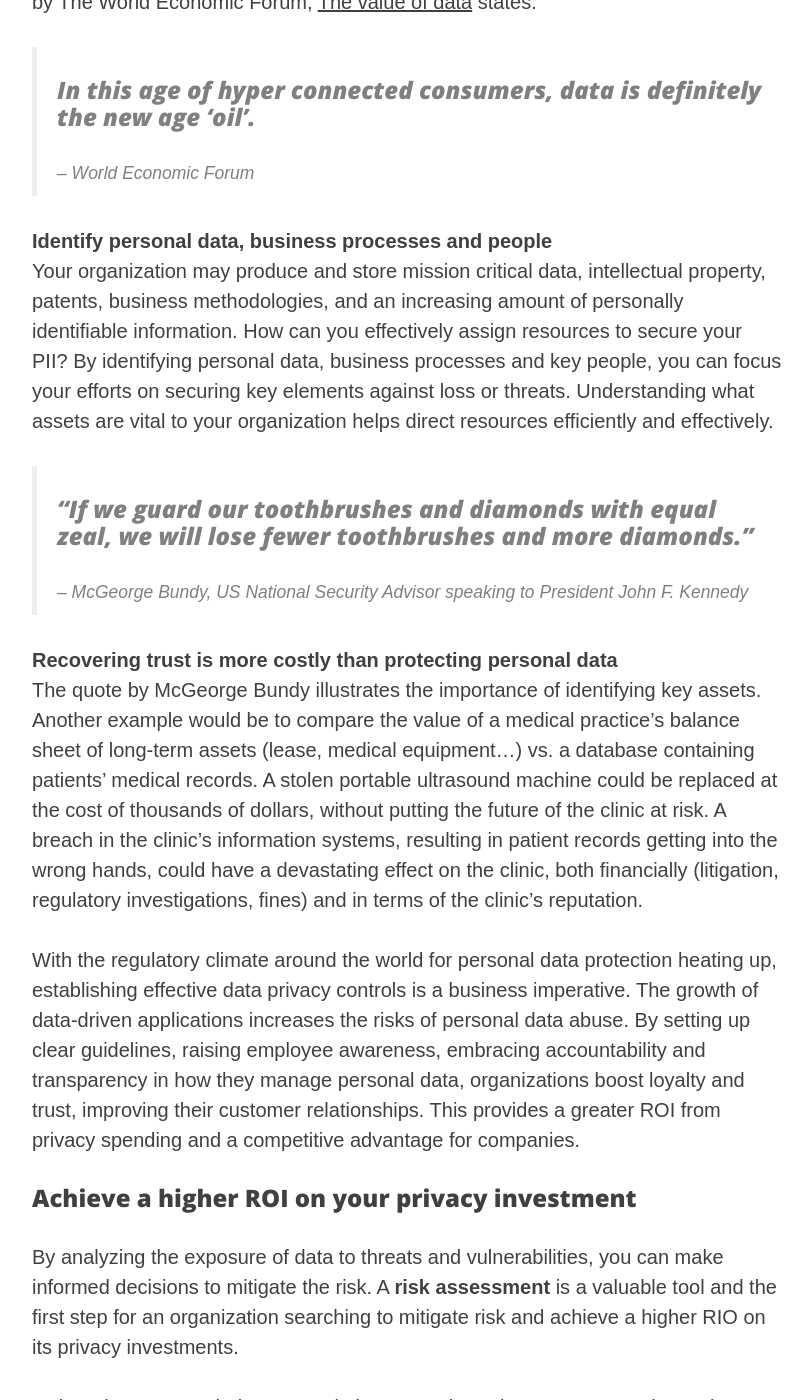
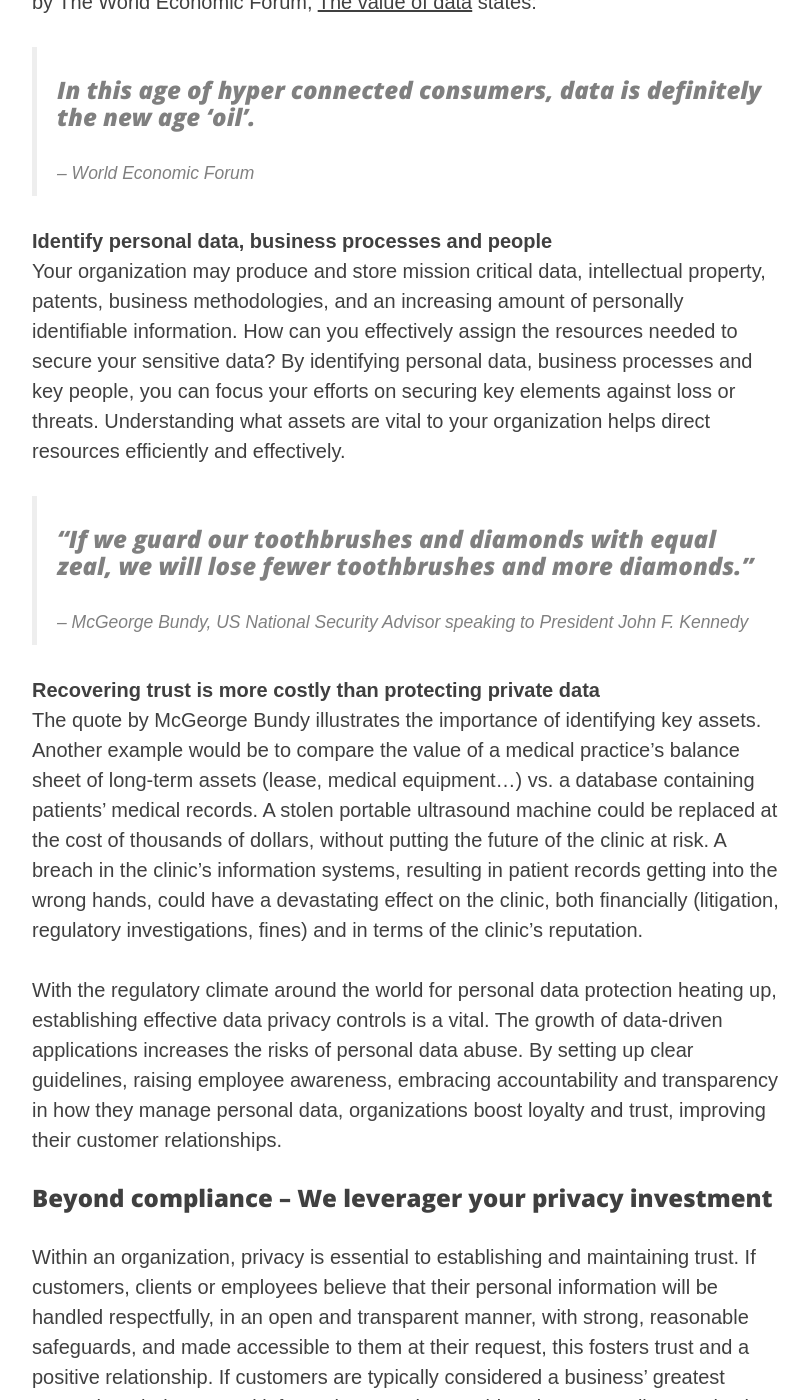
Before and after one commit to riod4/resources, a Jekyll site: the page built from _services/assess-risk-service.md, in a window 1280 px wide and 1400 px high, scrolled down 1254 px. Shown: the whole window, without its empty margins (233-1045 px from the left). Built offline with Jekyll 4.4.1, drawn with Linux system fonts in a browser that asks for light colours; nearby versions of some CDN libraries; some of the changed text lies outside the part shown.

Commit message:
11-02-2020 v03

```diff
--- a/_services/assess-risk-service.md
+++ b/_services/assess-risk-service.md
@@ -28,17 +28,19 @@ The world produces 2.5 quintillion bytes of information each day. This recent ar
 -- <cite>World Economic Forum</cite>
 
 **Identify personal data, business processes and people**
-Your organization may produce and store mission critical data, intellectual property, patents, business methodologies, and an increasing amount of personally identifiable information. How can you effectively assign resources to secure your PII? By identifying personal data, business processes and key people, you can focus your efforts on securing key elements against loss or threats. Understanding what assets are vital to your organization helps direct resources efficiently and effectively.
+Your organization may produce and store mission critical data, intellectual property, patents, business methodologies, and an increasing amount of personally identifiable information. How can you effectively assign the resources needed to secure your sensitive data? By identifying personal data, business processes and key people, you can focus your efforts on securing key elements against loss or threats. Understanding what assets are vital to your organization helps direct resources efficiently and effectively.
 
 > ### "If we guard our toothbrushes and diamonds with equal zeal, we will lose fewer toothbrushes and more diamonds.”
 -- <cite>McGeorge Bundy, US National Security Advisor speaking to President John F. Kennedy</cite>
 
-**Recovering trust is more costly than protecting personal data**
+**Recovering trust is more costly than protecting private data**
 The quote by McGeorge Bundy illustrates the importance of identifying key assets. Another example would be to compare the value of a medical practice's balance sheet of long-term assets (lease, medical equipment...) vs. a database containing patients' medical records. A stolen portable ultrasound machine could be replaced at the cost of thousands of dollars, without putting the future of the clinic at risk. A breach in the clinic's information systems, resulting in patient records getting into the wrong hands, could have a devastating effect on the clinic, both financially (litigation, regulatory investigations, fines) and in terms of the clinic's reputation.
 
-With the regulatory climate around the world for personal data protection heating up, establishing effective data privacy controls is a business imperative. The growth of data-driven applications increases the risks of personal data abuse. By setting up clear guidelines, raising employee awareness, embracing accountability and transparency in how they manage personal data, organizations boost loyalty and trust, improving their customer relationships. This provides a greater ROI from privacy spending and a competitive advantage for companies.
 
-### Achieve a higher ROI on your privacy investment
-By analyzing the exposure of data to threats and vulnerabilities, you can make informed decisions to mitigate the risk. A **risk assessment** is a valuable tool and the first step for an organization searching to mitigate risk and achieve a higher RIO on its privacy investments.
+With the regulatory climate around the world for personal data protection heating up, establishing effective data privacy controls is a vital. The growth of data-driven applications increases the risks of personal data abuse. By setting up clear guidelines, raising employee awareness, embracing accountability and transparency in how they manage personal data, organizations boost loyalty and trust, improving their customer relationships.
 
-To hear how we can help you maximize your privacy investments, get in touch. [**Contact us**]({{ site.baseurl }}/contact)
+### Beyond compliance – We leverager your privacy investment
+Within an organization, privacy is essential to establishing and maintaining trust. If customers, clients or employees believe that their personal information will be handled respectfully, in an open and transparent manner, with strong, reasonable safeguards, and made accessible to them at their request, this fosters trust and a positive relationship. If customers are typically considered a business’ greatest asset, then their personal information must be considered one as well. Organizations will want to build and protect their assets, and personal information, as an asset, is no different. An accountable organization can demonstrate to customers, employees, shareholders, and regulators that it values privacy, not only for compliance reasons, but also because privacy makes good business sense.
+
+
+To hear how we can help you maximize your privacy invesments, get in touch. [**Contact us**]({{ site.baseurl }}/contact)
```
